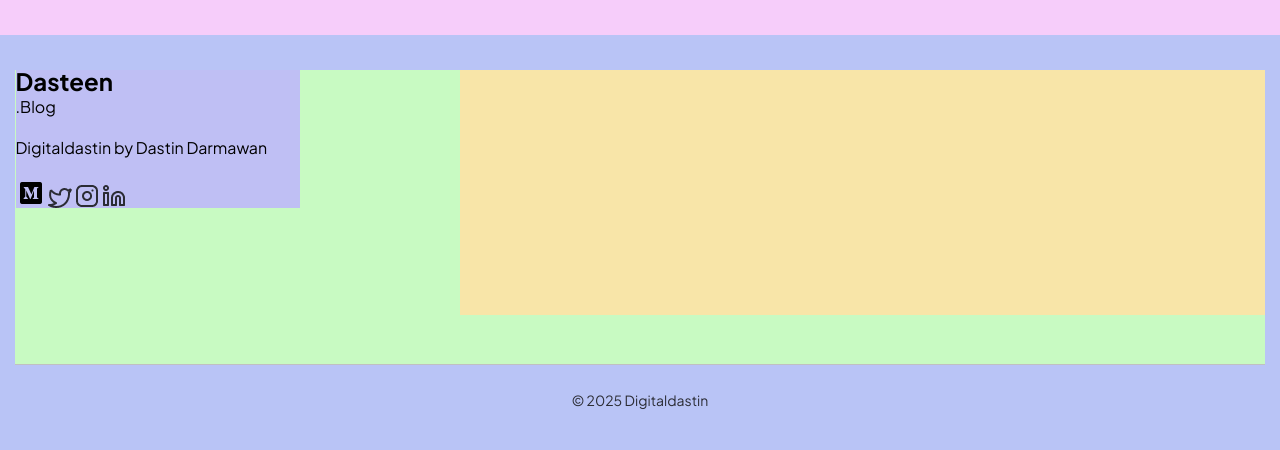
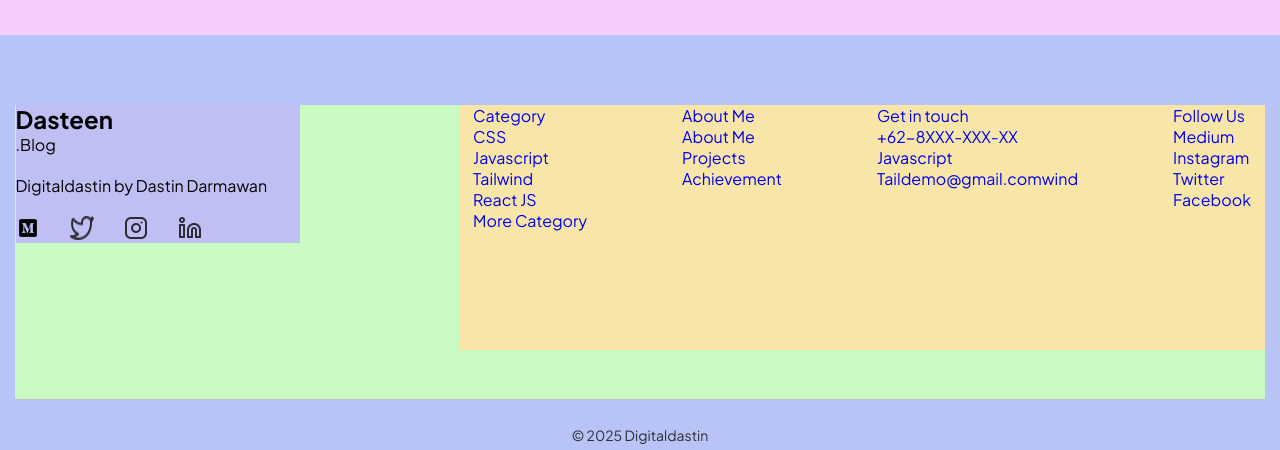
Before and after one commit to Temchuk/Dec-2024-HTML-CSS, a plain HTML site: page KR/KR.html in a window 1280 px wide. Shown: the part 4322-4772 px from the top of the page. Drawn offline with Linux system fonts and the light colour scheme.

Commit message:
контрольна

```diff
--- a/KR/KR.css
+++ b/KR/KR.css
@@ -551,6 +551,7 @@
     align-items: flex-start;
     gap: 160px;
     padding-bottom: 50px;
+    margin-top: 70px;
 
 }
 
@@ -563,16 +564,30 @@
     gap: 20px;
     width: 284px;
     height: 138px;
+}
+.social_icons{
+    display: flex;
+    gap: 30px;
+}
 
-
+.social_icons img{
+    width: 24px;
+    height: 24px;
 
 }
 
 
 .text{
+
     background-color: #f8e5a8;
     width: 805px;
     height: 245px;
+
+    display: flex;
+    flex-direction: row;
+    justify-content: center;
+    align-items: flex-start;
+    gap: 95px;
 }
 
 
--- a/KR/KR.html
+++ b/KR/KR.html
@@ -466,6 +466,33 @@
             </div>
         </div>
         <div class="text">
+            <div class="block-">
+                <p class="block-title"><a href="#">Category</a></p>
+                <p class="block-text"><a href="#">CSS</a></p>
+                <p class="block-text"><a href="#">Javascript</a></p>
+                <p class="block-text"><a href="#">Tailwind</a></p>
+                <p class="block-text"><a href="#">React JS</a></p>
+                <p class="block-text"><a href="#">More Category</a></p>
+            </div>
+            <div class="block-">
+                <p class="block-title"><a href="#">About Me</a></p>
+                <p class="block-text"><a href="#">About Me</a></p>
+                <p class="block-text"><a href="#">Projects</a></p>
+                <p class="block-text"><a href="#">Achievement</a></p>
+            </div>
+            <div class="block-">
+                <p class="block-title"><a href="#">Get in touch</a></p>
+                <p class="block-text"><a href="#">+62-8XXX-XXX-XX</a></p>
+                <p class="block-text"><a href="#">Javascript</a></p>
+                <p class="block-text"><a href="#">Taildemo@gmail.comwind</a></p>
+            </div>
+            <div class="block-">
+                <p class="block-title"><a href="#">Follow Us</a></p>
+                <p class="block-text"><a href="#">Medium</a></p>
+                <p class="block-text"><a href="#">Instagram</a></p>
+                <p class="block-text"><a href="#">Twitter</a></p>
+                <p class="block-text"><a href="#">Facebook</a></p>
+            </div>
 
         </div>
     </div>
```
